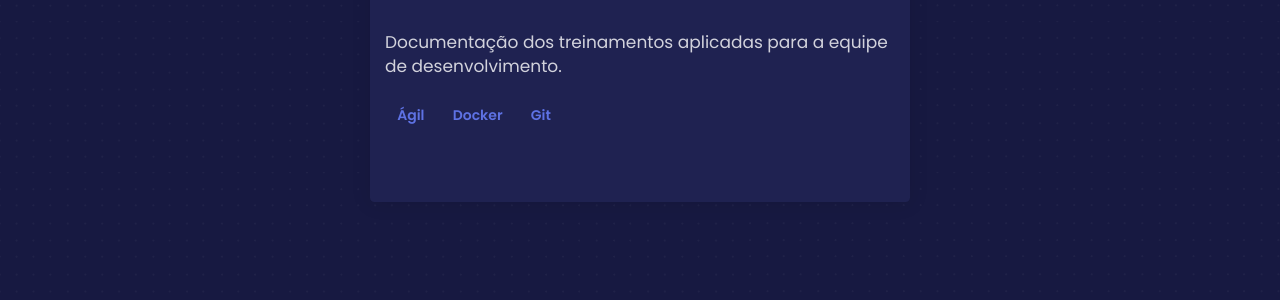
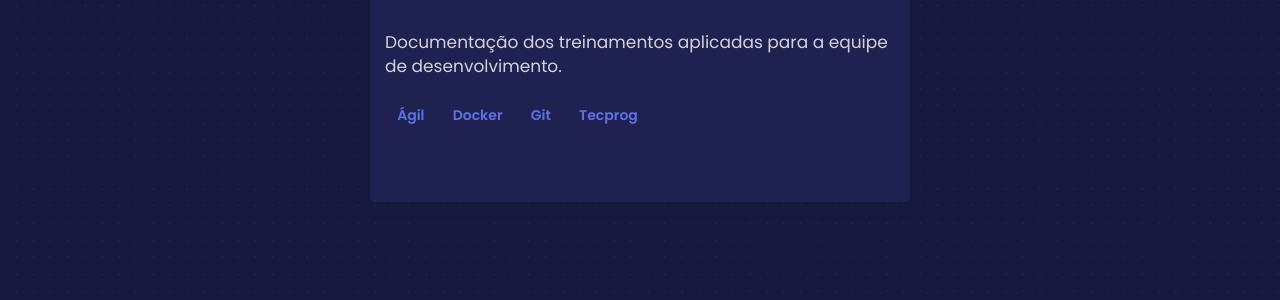
Before and after one commit to fga-eps-mds/2019.1-hubcare-docs, a Jekyll site: the page built from docs/README.md, in a window 1280 px wide. Shown: the part 1338-1638 px from the top of the page. Built offline with Jekyll 4.4.1, drawn with Linux system fonts in a browser that asks for light colours; nearby versions of some CDN libraries; our own code applies the rules of GitHub Pages for plain Markdown files.

Commit message:
Update box

```diff
--- a/docs/_data/projects.yml
+++ b/docs/_data/projects.yml
@@ -22,3 +22,4 @@
     Ágil: agile/
     Docker: docker/
     Git: git/
+    Tecprog: Tecprog/
```
